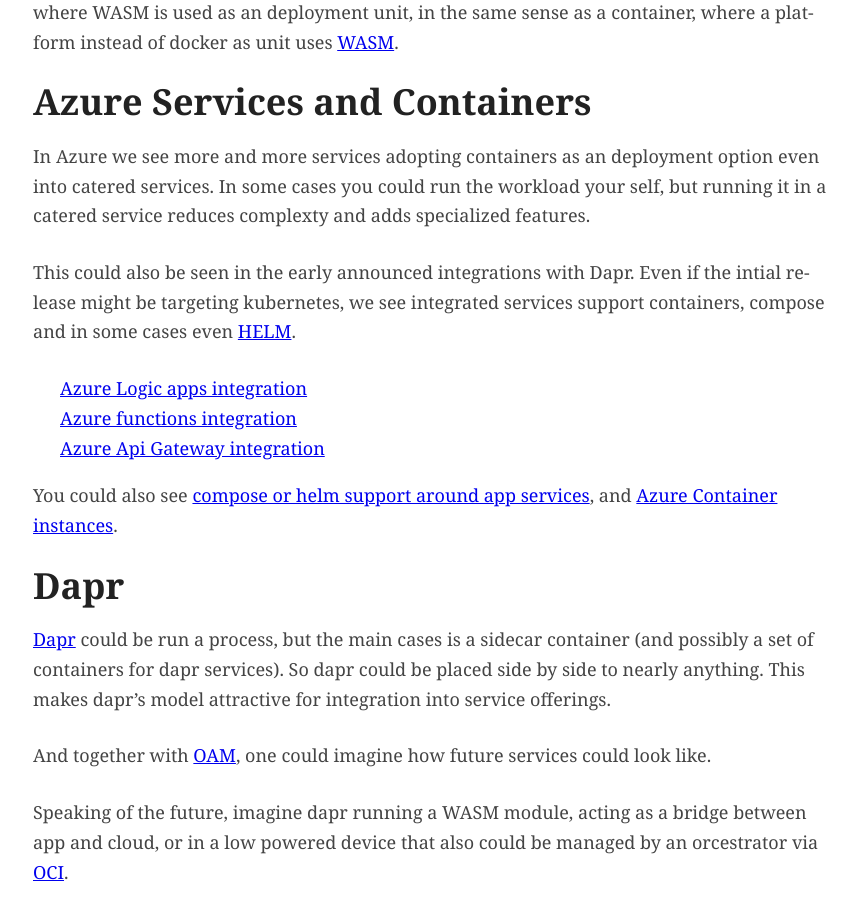
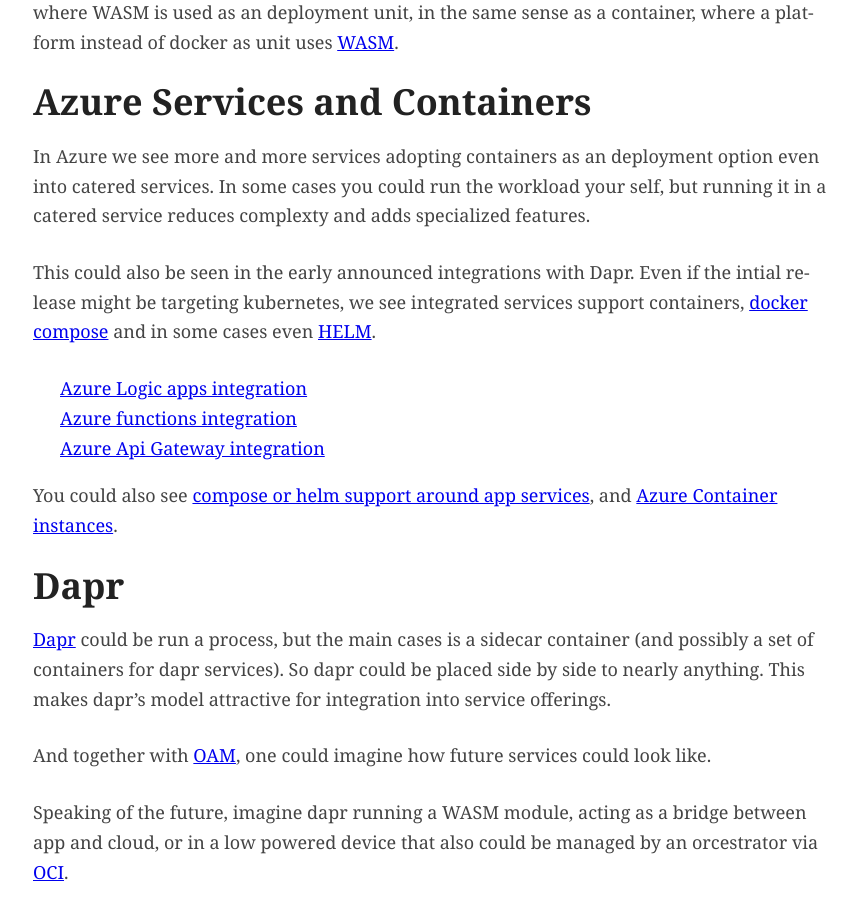
Before and after one commit to perokvist/event-driven-architecture, a Jekyll site: the page built from azure_containers.md, in a window 1280 px wide and 900 px high, scrolled down 817 px. Shown: the whole window, without its empty margins (202-1059 px from the left). Built offline with Jekyll 4.4.1, drawn with Linux system fonts in a browser that asks for light colours; our own code applies the rules of GitHub Pages for plain Markdown files.

Commit message:
compose link

```diff
--- a/azure_containers.md
+++ b/azure_containers.md
@@ -23,7 +23,7 @@ And while this is happening there is a new kid on the block, mainly driven by ed
 
 In Azure we see more and more services adopting containers as an deployment option even into catered services. In some cases you could run the workload your self, but running it in a catered service reduces complexty and adds specialized features.
 
-This could also be seen in the early announced integrations with Dapr. Even if the intial release might be targeting kubernetes, we see integrated services support containers, compose and in some cases even [HELM](https://helm.sh/).
+This could also be seen in the early announced integrations with Dapr. Even if the intial release might be targeting kubernetes, we see integrated services support containers, [docker compose](https://docs.docker.com/compose/) and in some cases even [HELM](https://helm.sh/).
 
 - [Azure Logic apps integration](https://cloudblogs.microsoft.com/opensource/2020/05/26/announcing-cloud-native-workflows-dapr-logic-apps/)
 - [Azure functions integration](https://cloudblogs.microsoft.com/opensource/2020/07/01/announcing-azure-functions-extension-for-dapr/)
```
